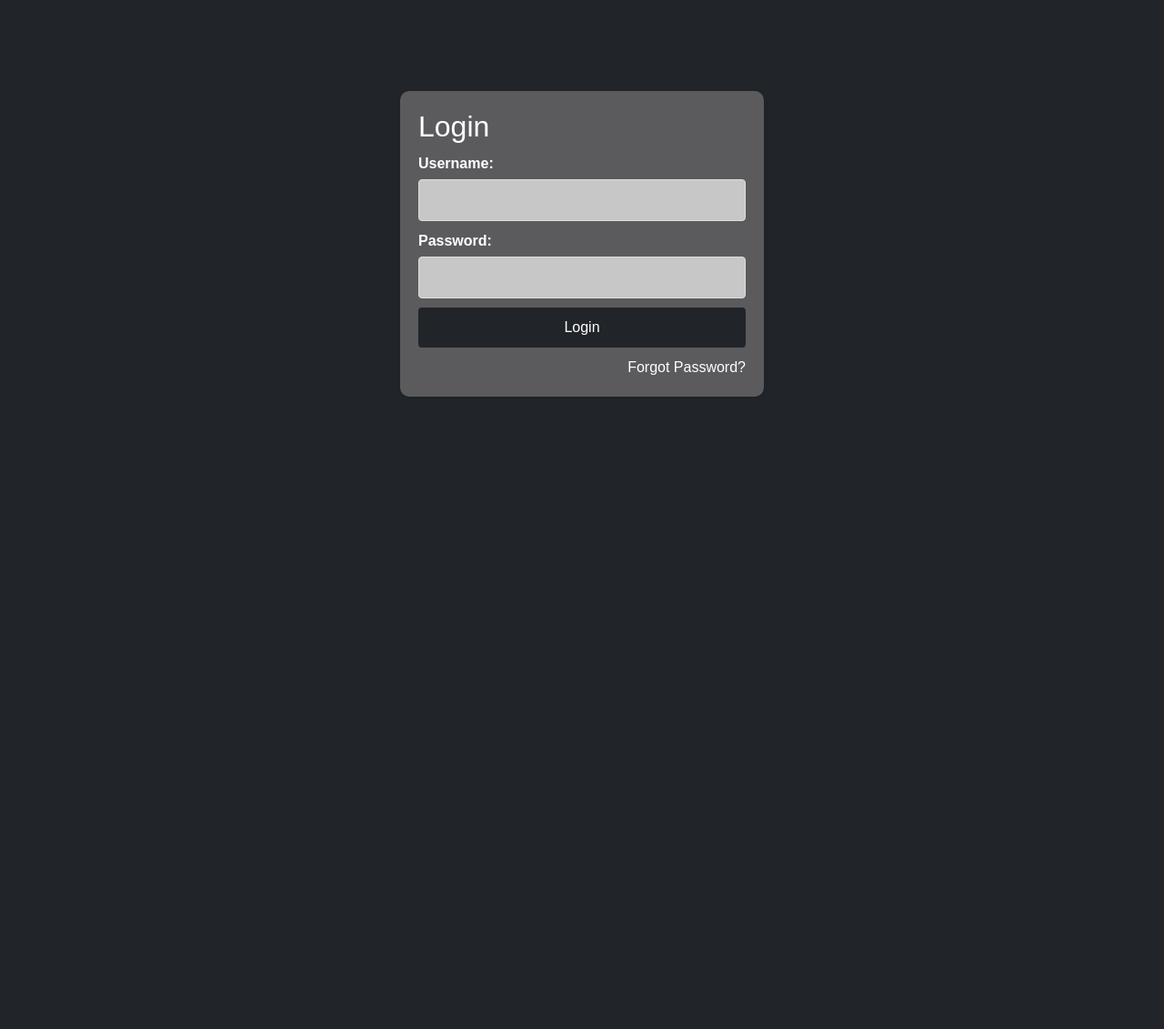
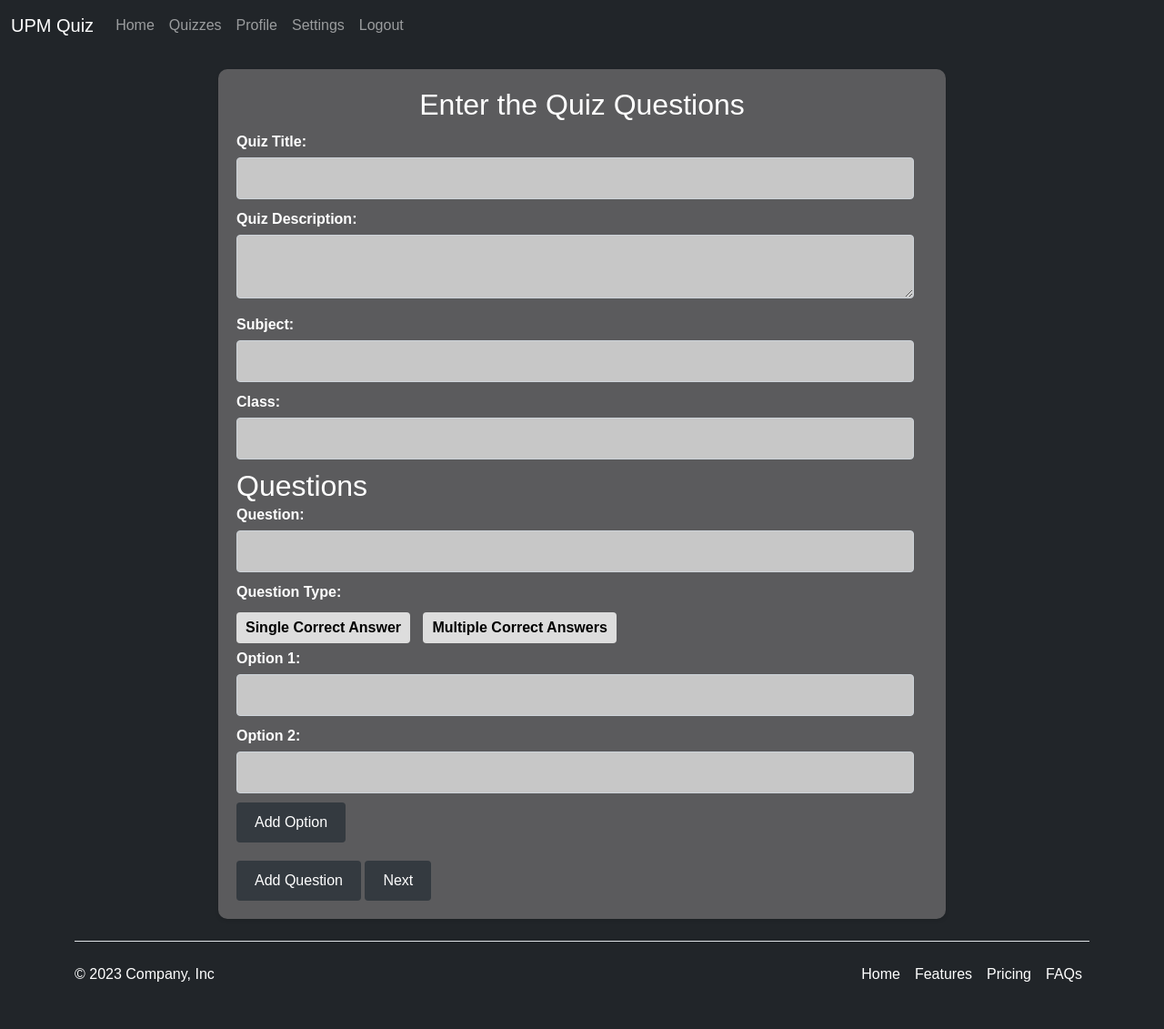
Before and after one commit to Abdelouafi09/UPM_Quiz, a Flask app: page /quiz/create in a window 1280 px wide. Shown: the whole page at 91% size. Before the commit the page ends 436 px from the top, so only its background shows below. Run offline with Flask 3, Linux system fonts and the light colour scheme.

Commit message:
change the create quiz page style

```diff
--- a/app.py
+++ b/app.py
@@ -23,7 +23,12 @@ def home():
 
 @app.route("/quiz/create")
 def create():
-  return render_template('login.html')
+  return render_template('create_quiz.html')
+
+
+@app.route("/professor")
+def pr_home():
+  return render_template('pr_home.html')
 
 
 if __name__ == "__main__":
--- a/templates/create_quiz.html
+++ b/templates/create_quiz.html
@@ -2,23 +2,149 @@
 <html>
 <head>
     <title>Create Quiz</title>
-    <link rel="stylesheet" href="{{ url_for('static', filename='style.css') }}">
+  <link href="https://cdn.jsdelivr.net/npm/bootstrap@5.3.0/dist/css/bootstrap.min.css" rel="stylesheet" integrity="sha384-9ndCyUaIbzAi2FUVXJi0CjmCapSmO7SnpJef0486qhLnuZ2cdeRhO02iuK6FUUVM" crossorigin="anonymous">
+    <style>
+    /* Existing styles... */
+/* Reset default styles */
+body, h1, h2, h3, p, ul, nav, a {
+    margin: 0;
+    padding: 0;
+}
+
+/* Main styles */
+body {
+    font-family: Arial, sans-serif;
+    background-color: #212529;
+
+}
+
+header {
+    background-color: #343a40;
+    padding: 20px;
+}
+
+
+.content {
+    max-width: 800px;
+    margin: 20px auto;
+    border-radius: 10px;
+    padding: 20px;
+    background-color: #5b5b5d;
+    box-shadow: 0 2px 4px rgba(0, 0, 0, 0.1);
+}
+
+.quiz_detail{
+  text-align: center;
+  margin-bottom: 10px;
+
+}
+
+form label {
+    display: block;
+    margin-bottom: 5px;
+    font-weight: bold;
+
+}
+
+form input[type="text"],
+form select,
+form textarea,
+form input[type="datetime-local"],
+form input[type="number"] {
+    width: 98%;
+    padding: 10px;
+    margin-bottom: 10px;
+    background-color: #c7c7c7;
+    border: 1px solid #ced4da;
+    border-radius: 4px;
+}
+form ,
+      form label{
+      color: #fff;
+}
+form textarea {
+    resize: vertical;
+}
+
+form button {
+    padding: 10px 20px;
+    background-color: #343a40;
+    color: #fff;
+    border: none;
+    border-radius: 4px;
+    cursor: pointer;
+}
+
+form button:hover {
+    background-color: #212529;
+}
+
+.question {
+    margin-bottom: 20px;
+}
+
+.question label {
+    font-weight: bold;
+
+}
+
+.question select {
+    width: 100%;
+    padding: 10px;
+    margin-bottom: 10px;
+    background-color: #fff;
+    border: 1px solid #ced4da;
+    border-radius: 4px;
+    color: #343a40;
+}
+
+.question .question-type {
+    margin-top: 10px;
+}
+
+.question .question-type label {
+    display: inline-block;
+    margin-right: 10px;
+    color: #343a40;
+}
+
+.question .question-type input[type="radio"] {
+    vertical-align: middle;
+    margin-right: 5px;
+}
+
+    /* Styling the question type input */
+    .question-type label {
+        margin-right: 10px;
+    }
+
+    .question-type input[type="radio"] {
+        display: none;
+    }
+
+    .question-type input[type="radio"] + label {
+        display: inline-block;
+        padding: 5px 10px;
+        background-color: #ddd;
+        color: #000;
+        border-radius: 4px;
+        cursor: pointer;
+    }
+
+    .question-type input[type="radio"]:checked + label {
+        background-color: #212529;
+        color: #fff;
+    }
+</style>
 </head>
 <body>
-    <header>
-        <h1>Create Quiz</h1>
-        <nav>
-            <ul>
-                <li><a href="/professor/home">Home</a></li>
-                <li><a href="/profile">Profile</a></li>
-                <li><a href="/settings">Settings</a></li>
-                <li><a href="/logout">Logout</a></li>
-            </ul>
-        </nav>
-    </header>
 
+   {% include 'nav.html' %}
     <div class="content">
         <form action="/quiz/save" method="POST">
+          <div class='quiz_detail'>
+            <h2>Enter the Quiz Questions</h2>
+            </div>
             <label for="quiz-title">Quiz Title:</label>
             <input type="text" id="quiz-title" name="quiz_title" required>
 
@@ -36,6 +162,14 @@
                     <label for="question-1">Question:</label>
                     <input type="text" id="question-1" name="question[]" required>
 
+                    <label for="question-type-1">Question Type:</label>
+                    <div class="question-type">
+                        <input type="radio" id="question-type-single-1" name="question_type[1]" value="single" required>
+                        <label for="question-type-single-1">Single Correct Answer</label>
+                        <input type="radio" id="question-type-multiple-1" name="question_type[1]" value="multiple">
+                        <label for="question-type-multiple-1">Multiple Correct Answers</label>
+                    </div>
+
                     <label for="option-1">Option 1:</label>
                     <input type="text" id="option-1" name="option-1[]" required>
 
@@ -50,13 +184,11 @@
             <button type="submit">Next</button>
         </form>
     </div>
-
-    <footer>
-        <p>UPM Quiz &copy; 2023. All rights reserved.</p>
-    </footer>
+    {% include 'footer.html' %}
+   <script src="https://cdn.jsdelivr.net/npm/bootstrap@5.3.0/dist/js/bootstrap.bundle.min.js" integrity="sha384-geWF76RCwLtnZ8qwWowPQNguL3RmwHVBC9FhGdlKrxdiJJigb/j/68SIy3Te4Bkz" crossorigin="anonymous"></script>
 
     <script>
-// Add option functionality
+      // Add option functionality
 var questionSection = document.getElementById('question-section');
 var addQuestionBtn = document.getElementById('add-question');
 var questionCount = 1;
@@ -72,6 +204,27 @@ addQuestionBtn.addEventListener('click', function() {
     questionInput.type = 'text';
     questionInput.name = 'question[]';
     questionInput.required = true;
+
+    var questionTypeLabel = document.createElement('label');
+    questionTypeLabel.textContent = 'Question Type:';
+    var questionTypeSingle = document.createElement('input');
+    questionTypeSingle.type = 'radio';
+    questionTypeSingle.id = 'question-type-single-' + questionCount;
+    questionTypeSingle.name = 'question_type[' + questionCount + ']';
+    questionTypeSingle.value = 'single';
+    questionTypeSingle.required = true;
+    var questionTypeSingleLabel = document.createElement('label');
+    questionTypeSingleLabel.textContent = 'Single Correct Answer';
+    questionTypeSingleLabel.setAttribute('for', 'question-type-single-' + questionCount);
+
+    var questionTypeMultiple = document.createElement('input');
+    questionTypeMultiple.type = 'radio';
+    questionTypeMultiple.id = 'question-type-multiple-' + questionCount;
+    questionTypeMultiple.name = 'question_type[' + questionCount + ']';
+    questionTypeMultiple.value = 'multiple';
+    var questionTypeMultipleLabel = document.createElement('label');
+    questionTypeMultipleLabel.textContent = 'Multiple Correct Answers';
+    questionTypeMultipleLabel.setAttribute('for', 'question-type-multiple-' + questionCount);
 
     var option1Label = document.createElement('label');
     option1Label.textContent = 'Option 1:';
@@ -92,8 +245,18 @@ addQuestionBtn.addEventListener('click', function() {
     addOptionBtn.classList.add('add-option');
     addOptionBtn.textContent = 'Add Option';
 
+    // Add the question type elements to a container div
+    var questionTypeContainer = document.createElement('div');
+    questionTypeContainer.classList.add('question-type');
+    questionTypeContainer.appendChild(questionTypeLabel);
+    questionTypeContainer.appendChild(questionTypeSingle);
+    questionTypeContainer.appendChild(questionTypeSingleLabel);
+    questionTypeContainer.appendChild(questionTypeMultiple);
+    questionTypeContainer.appendChild(questionTypeMultipleLabel);
+
     newQuestion.appendChild(questionLabel);
     newQuestion.appendChild(questionInput);
+    newQuestion.appendChild(questionTypeContainer);
     newQuestion.appendChild(option1Label);
     newQuestion.appendChild(option1Input);
     newQuestion.appendChild(option2Label);
```
Also changed, not shown: templates/save_quiz.html (+0 -13 lines).
